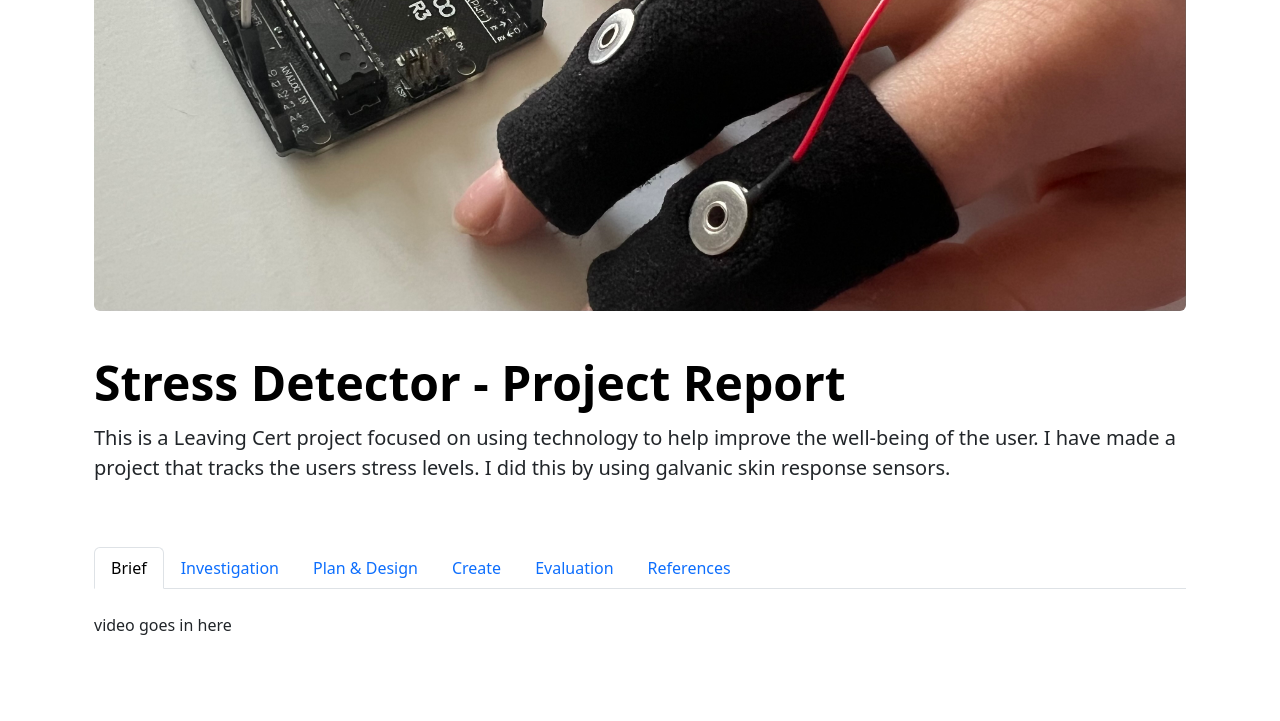
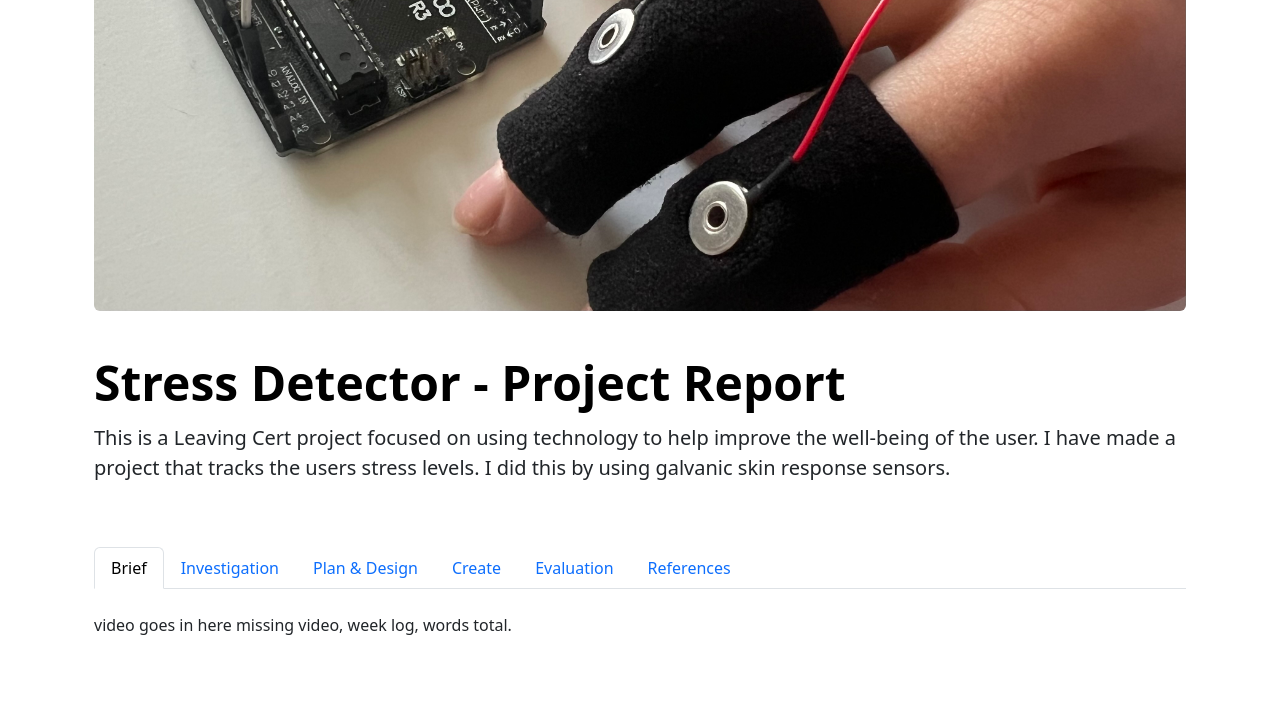
Before and after one commit to Pilo-cr/ProjectGSR, a plain HTML site: page website/index.html in a window 1280 px wide. Shown: the part 370-1091 px from the top of the page. Drawn offline with nearby package versions, Linux system fonts and the light colour scheme.

Commit message:
more changes

```diff
--- a/website/index.html
+++ b/website/index.html
@@ -77,6 +77,7 @@
         <div class="tab-pane fade show active" id="brief-tab-pane" role="tabpanel" aria-labelledby="brief-tab" tabindex="0">
             <p>
                 video goes in here
+                missing video, week log, words total.
             </p>
         </div>
 
```
